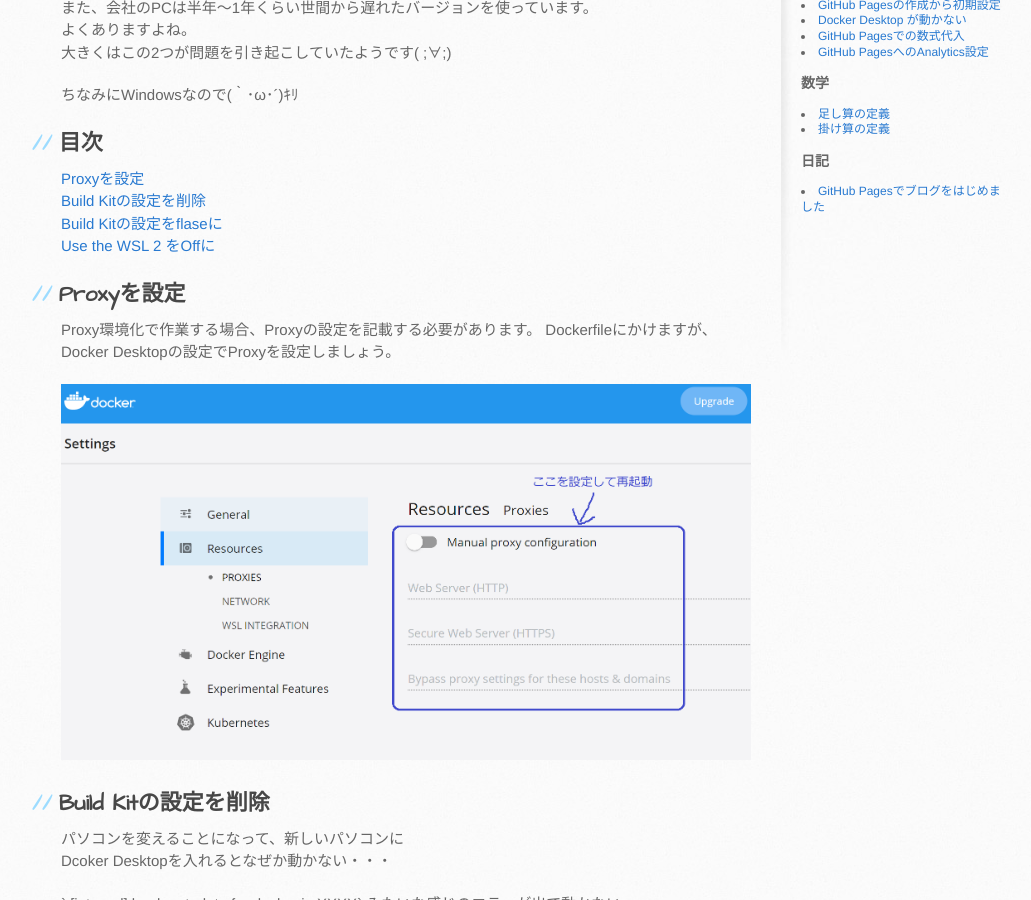
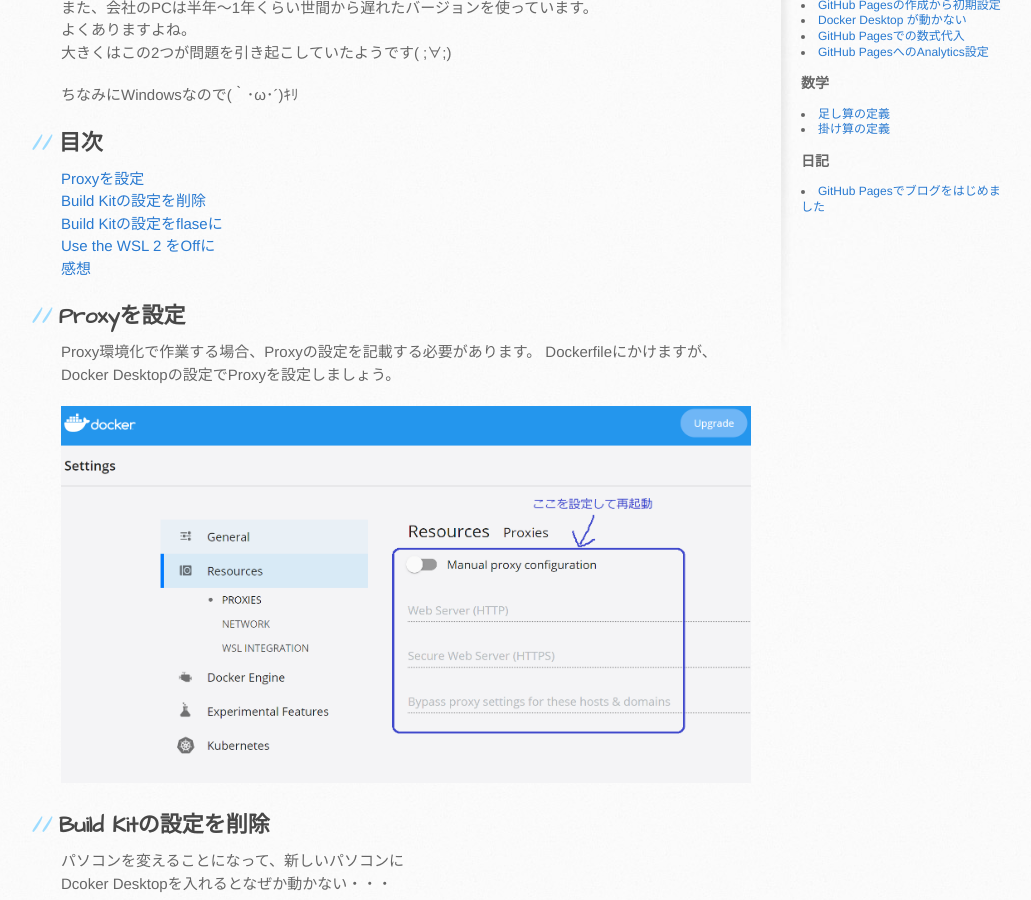
Before and after one commit to mtaketani113/mtaketani113.github.io, a Jekyll site: the page built from it/container/donotWorkDockerDesktop.md, in a window 1280 px wide and 900 px high, scrolled down 496 px. Shown: the whole window, without its empty margins (109-1140 px from the left). Built offline with Jekyll 4.4.1, drawn with Linux system fonts in a browser that asks for light colours; the repository's description, which GitHub fills in, is left out.

Commit message:
目次を修正

```diff
--- a/it/container/donotWorkDockerDesktop.md
+++ b/it/container/donotWorkDockerDesktop.md
@@ -21,6 +21,7 @@ category: IT
 [Build Kitの設定を削除](#anchor2)
 [Build Kitの設定をflaseに](#anchor3)
 [Use the WSL 2 をOffに](#anchor4)
+[感想](#anchor5)
 
 <a id="anchor1"></a>
 
@@ -96,6 +97,8 @@ WSL2上でも動くようになりました。
 Proだから？動かなかったのか？
 そこは不明ですがとりあえず動いたのでよしとしましょうｗ
 
+<a id="anchor5"></a>
+
 ## 感想
 
 会社環境は色々と自宅のPCとは状況が違うので
```
